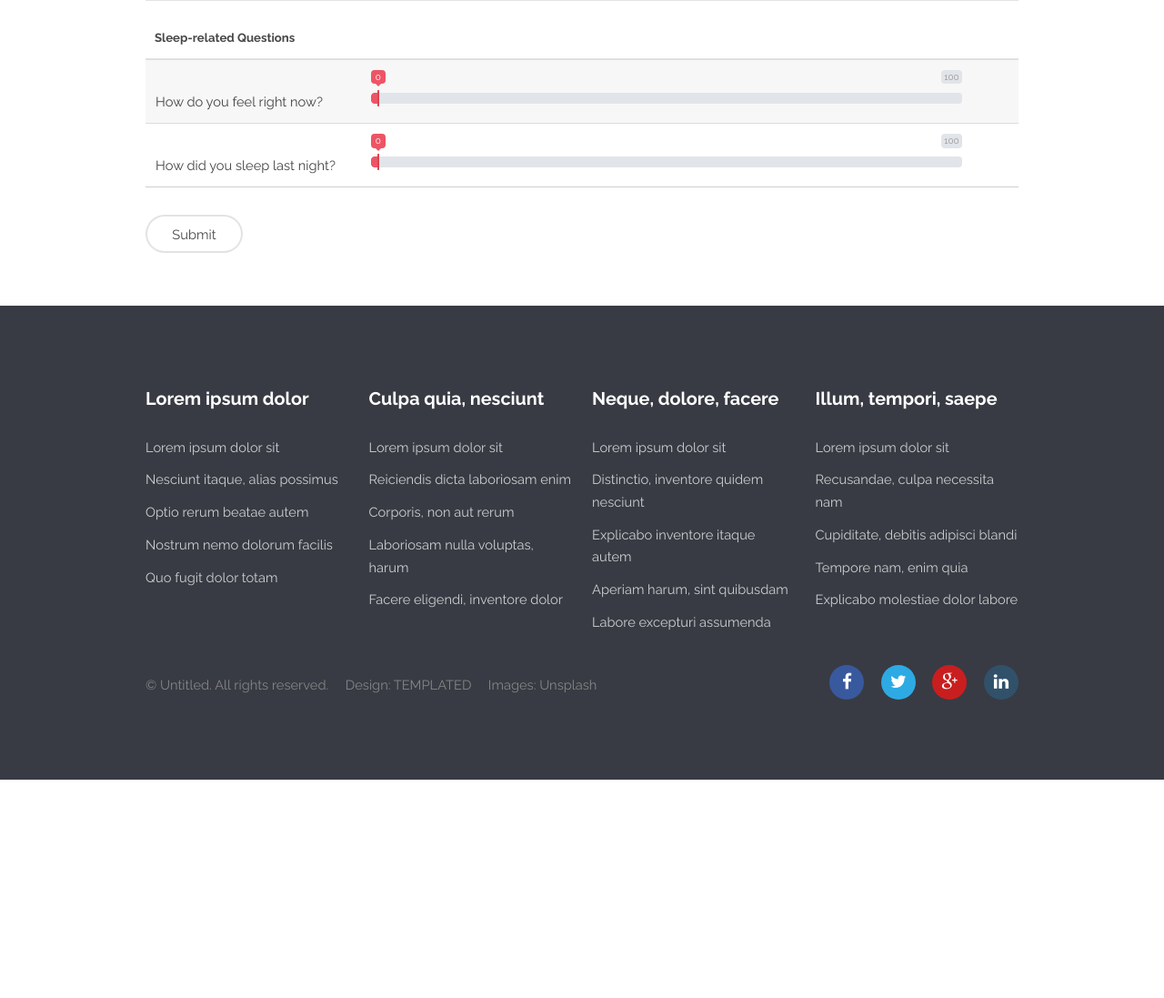
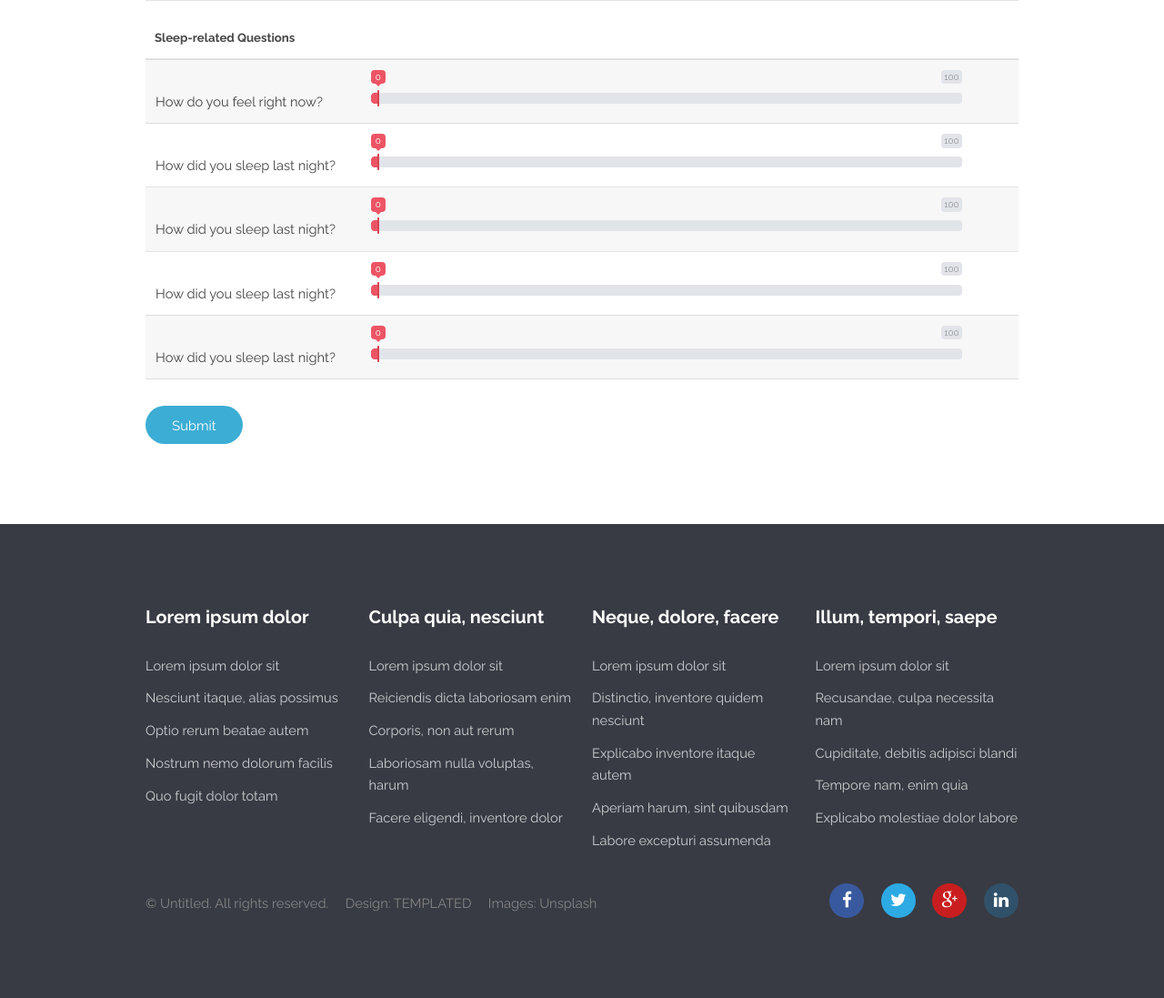
Before and after one commit to shantanaBernados/SMORGASTORTA, a Django app: page /quiz in a window 1280 px wide. Shown: the part 1247-2344 px from the top of the page at 91% size. Before the commit the page ends 2104 px from the top, so only its background shows below. Run offline with Django 3.2, Linux system fonts and the light colour scheme.

Commit message:
saves answers to questionnaire

```diff
--- a/smorgastorta/smorgastorta/urls.py
+++ b/smorgastorta/smorgastorta/urls.py
@@ -19,4 +19,5 @@ urlpatterns = patterns('',
     url(r'^logout$', logout, {'next_page': 'index'}, name='logout'),
     url(r'^profile$', views.ProfileView.as_view(), name='profile'),
     url(r'^quiz$', views.QuizView.as_view(), name='quiz'),
+    url(r'^assess$', views.AssessView.as_view(), name='assess'),
 )
--- a/smorgastorta/sweden/admin.py
+++ b/smorgastorta/sweden/admin.py
@@ -1,7 +1,8 @@
 from django.contrib import admin
-from sweden.models import HWQuestion, Assessment, User_HWQ_Assessment
+from sweden.models import HWQuestion, SleepQuestion, Assessment, User_HWQ_Assessment
 
 # Register your models here.
 admin.site.register(HWQuestion)
+admin.site.register(SleepQuestion)
 admin.site.register(Assessment)
 admin.site.register(User_HWQ_Assessment)
--- a/smorgastorta/sweden/static/sweden/js/application.js
+++ b/smorgastorta/sweden/static/sweden/js/application.js
@@ -21,64 +21,10 @@ $(document).ready(function(){
     $('#id_password1').attr("placeholder", "Password");
     $('#id_password2').attr("placeholder", "Re-type Password");
 
-    // $('#login').on('submit', function(e){
-    //     e.preventDefault();
-    //     $.ajax({
-    //         type: 'POST',
-    //         url:  verifyLoginURL,
-    //         data: {
-    //             'username': $('#name').val(),
-    //             'password': $('#password').val()
-    //         },
-    //         beforeSend: setCSRFToken,
-    //         success: function(response) {
-    //             var data = JSON.parse(response);
-    //             if (data['success'] == true) {
-    //                 window.location = indexURL;
-    //             } else {
-    //                 alert(data['error']);
-    //             }
-    //         },
-    //         error: function(response, e) {
-    //             alert(response.responseText)
-    //         }
-    //     });
-    // });
-
-    // $('#signup-form').on('submit', function(e){
-    //     e.preventDefault();
-
-    //     $.ajax({
-    //         type: 'POST',
-    //         url:  verifySignUpURL,
-    //         data: {
-    //             'first_name': $('#id_first_name').val(),
-    //             'last_name': $('#id_last_name').val(),
-    //             'email': $('#id_email').val(),
-    //             'username': $('#id_username').val(),
-    //             'password1': $('#id_password1').val(),
-    //             'password2': $('#id_password2').val()
-    //         },
-    //         beforeSend: setCSRFToken,
-    //         success: function(response) {
-    //             var data = JSON.parse(response);
-
-    //             if (data['success'] == true) {
-    //                 window.location = indexURL;
-    //             } else {
-    //                 var s = "";
-    //                 for (key in data['error']) {
-    //                     s += data['error'][key][0] + '<br>'
-    //                 }
-
-    //                 $('#main > div > div > .error-message').remove();
-    //                 $('#main > div > div').append('<div class="error-message">'+s+'</div>');
-    //             }
-    //         },
-    //         error: function(response, e) {
-    //             alert(response.responseText)
-    //         }
-    //     });
-    // });
-
+   $('#hwqForm').on('submit', function(e){
+        // e.preventDefault();
+        // $.post('assess', $(this).serialize(), function(data) {
+        //     console.log(data);
+        // });
+   });
 });
--- a/smorgastorta/sweden/templates/base.html
+++ b/smorgastorta/sweden/templates/base.html
@@ -69,7 +69,7 @@
 
 	    $(function () {
 
-	        $("input").ionRangeSlider({
+	        $("#questionnaire input[type=text]").ionRangeSlider({
 			    type: "single",
 			    min: 0,
 			    max: 100,
--- a/smorgastorta/sweden/templates/sweden/quiz.html
+++ b/smorgastorta/sweden/templates/sweden/quiz.html
@@ -13,7 +13,9 @@
 {% endblock %}
 
 {% block main_contents %}
-	<div class="table-wrapper">
+	<div class="table-wrapper" id="questionnaire">
+		<form id="hwqForm" action='assess' method="POST">
+			{% csrf_token %}
 			<table>
 				<thead>
 					<tr>
@@ -101,21 +103,39 @@
 					<tr>
 						<td>How do you feel right now?</td>
 						<td>
-						<input type="text" id="question_1" name="srh" value="" />
+							<input type="text" id="sleep_1" name="sleep1" value="" />
 						</td>
 					</tr>
 					<tr>
 						<td>How did you sleep last night?</td>
 						<td>
-						<input type="text" id="question_2" name="sleep" value="" />
+							<input type="text" id="sleep_2" name="sleep2" value="" />
 						</td>
 					</tr>
 					<tr>
+						<td>How did you sleep last night?</td>
+						<td>
+							<input type="text" id="sleep_3" name="sleep3" value="" />
+						</td>
+					</tr><tr>
+						<td>How did you sleep last night?</td>
+						<td>
+							<input type="text" id="sleep_4" name="sleep4" value="" />
+						</td>
+					</tr><tr>
+						<td>How did you sleep last night?</td>
+						<td>
+							<input type="text" id="sleep_5" name="sleep5" value="" />
+						</td>
+					</tr>
 				</tbody>
 			</table>
+			<input type='submit'/>
+			<!-- <a href="#" class="button alt">Submit</a> -->
+		</form>
+	</div>
 
-		<a href="#" class="button alt">Submit</a>
-	</div>
+
 {% endblock %}
 
 
--- a/smorgastorta/sweden/views.py
+++ b/smorgastorta/sweden/views.py
@@ -4,7 +4,7 @@ from django.shortcuts import render
 from django.core.urlresolvers import reverse
 from django.views import generic
 from django.contrib.auth.forms import UserCreationForm
-from django.http import HttpResponseRedirect, HttpResponse
+from django.http import HttpResponseRedirect, HttpResponse, HttpResponseBadRequest
 from django.core.serializers.json import DjangoJSONEncoder
 from django.contrib.auth.models import User
 from django.contrib.auth import authenticate, login, logout
@@ -12,6 +12,7 @@ from django.contrib.auth.decorators import login_required
 from django.utils.decorators import method_decorator
 
 from sweden.forms import SignUpForm
+from sweden.models import HWQuestion, SleepQuestion, Assessment, User_HWQ_Assessment
 
 class IndexView(generic.View):
 
@@ -51,3 +52,37 @@ class ProfileView(generic.TemplateView):
 
 class QuizView(generic.TemplateView):
     template_name = "sweden/quiz.html"
+
+
+class AssessView(generic.View):
+    def post(self, request):
+        try:
+            hwq = HWQuestion.objects.create(
+                srh=float(request.POST.get('srh')),
+                sleep=float(request.POST.get('sleep')),
+                concentration=float(request.POST.get('concentration')),
+                stress=float(request.POST.get('stress')),
+                energy=float(request.POST.get('energy')),
+                control=float(request.POST.get('control')),
+                social=float(request.POST.get('social')),
+                efficiency=float(request.POST.get('efficiency')),
+                satisfaction=float(request.POST.get('work_joy')),
+                work_load=float(request.POST.get('work_load')),
+                atmosphere=float(request.POST.get('work_atm'))
+            )
+
+            sleepq = SleepQuestion.objects.create(
+                sleep_1=int(request.POST.get('sleep1')),
+                sleep_2=int(request.POST.get('sleep2')),
+                sleep_3=int(request.POST.get('sleep3')),
+                sleep_4=int(request.POST.get('sleep4')),
+                sleep_5=int(request.POST.get('sleep5'))
+            )
+
+            hwq.save()
+            sleepq.save()
+
+        except:
+            return HttpResponseBadRequest("INVALID INPUT")
+
+        return HttpResponse('Success')
```
Also changed, not shown: smorgastorta/sweden/models.py (+8 -0 lines). Lines whose indentation alone changed are shown as unchanged.
